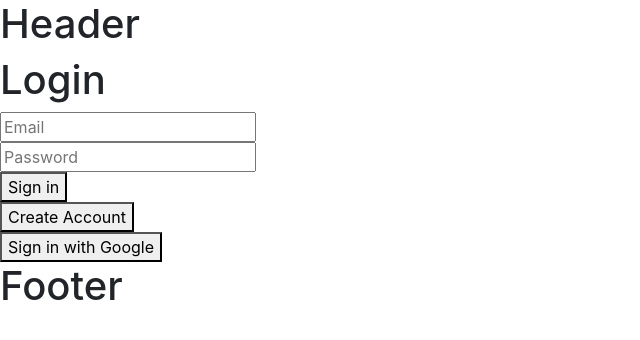
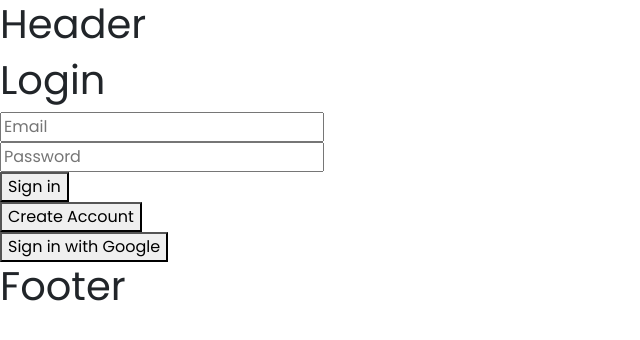
Before and after one commit to sahanperera00/Firebase-Course, a React (Create React App) app in the folder frontend/: page / in a window 1280 px wide. Shown: the top 340 px of the page, without its empty margins (0-640 px from the left). Built offline with nearby package versions, Linux system fonts and the light colour scheme; no server answers.

Commit message:
did some styling

```diff
--- a/frontend/src/App.css
+++ b/frontend/src/App.css
@@ -1,38 +1,13 @@
-.App {
-  text-align: center;
+* {
+  box-sizing: border-box;
+  margin: 0;
+  padding: 0;
+  text-decoration: none;
+  list-style: none;
 }
 
-.App-logo {
-  height: 40vmin;
-  pointer-events: none;
+.App {
+  width: 100%;
+  height: 100vh;
+  background-color: #FFEAAA;
 }
-
-@media (prefers-reduced-motion: no-preference) {
-  .App-logo {
-    animation: App-logo-spin infinite 20s linear;
-  }
-}
-
-.App-header {
-  background-color: #282c34;
-  min-height: 100vh;
-  display: flex;
-  flex-direction: column;
-  align-items: center;
-  justify-content: center;
-  font-size: calc(10px + 2vmin);
-  color: white;
-}
-
-.App-link {
-  color: #61dafb;
-}
-
-@keyframes App-logo-spin {
-  from {
-    transform: rotate(0deg);
-  }
-  to {
-    transform: rotate(360deg);
-  }
-}
--- a/frontend/src/index.css
+++ b/frontend/src/index.css
@@ -1,8 +1,6 @@
 body {
   margin: 0;
-  font-family: -apple-system, BlinkMacSystemFont, 'Segoe UI', 'Roboto', 'Oxygen',
-    'Ubuntu', 'Cantarell', 'Fira Sans', 'Droid Sans', 'Helvetica Neue',
-    sans-serif;
+  font-family: 'Poppins', sans-serif;
   -webkit-font-smoothing: antialiased;
   -moz-osx-font-smoothing: grayscale;
 }
```
